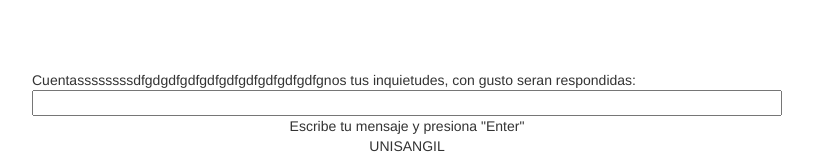
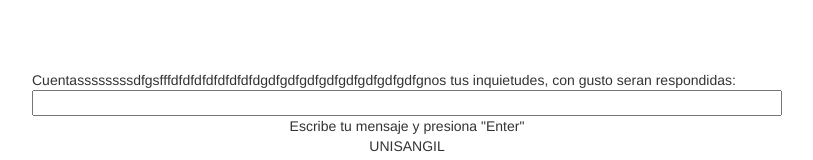
Before and after one commit to ferney/trabajo-declase, a plain HTML site: page eliza-gh-pages/index.html in a window 1280 px wide. Shown: the part 160-320 px from the top of the page, without its empty margins (233-1046 px from the left). Drawn offline with Linux system fonts and the light colour scheme.

Commit message:
Commit message

```diff
--- a/eliza-gh-pages/index.html
+++ b/eliza-gh-pages/index.html
@@ -19,7 +19,7 @@
 <div class="container send-wrapper">
 	<div class="row">
 		<div class="col-md-8 col-md-offset-2 send-inner-wrapper">
-			<p class="send-message-help-text">Cuentassssssssdfgdgdfgdfgdfgdfgdfgdfgdfgdfgnos tus inquietudes, con gusto seran respondidas:</p>
+			<p class="send-message-help-text">Cuentassssssssdfgsfffdfdfdfdfdfdfdfdgdfgdfgdfgdfgdfgdfgdfgdfgnos tus inquietudes, con gusto seran respondidas:</p>
 			<input type="text"   style="width:100%;"        class="send-textbox" />
 			<center><p>Escribe tu mensaje y presiona "Enter"</p>
 			<p>UNISANGIL</p></center>
```
